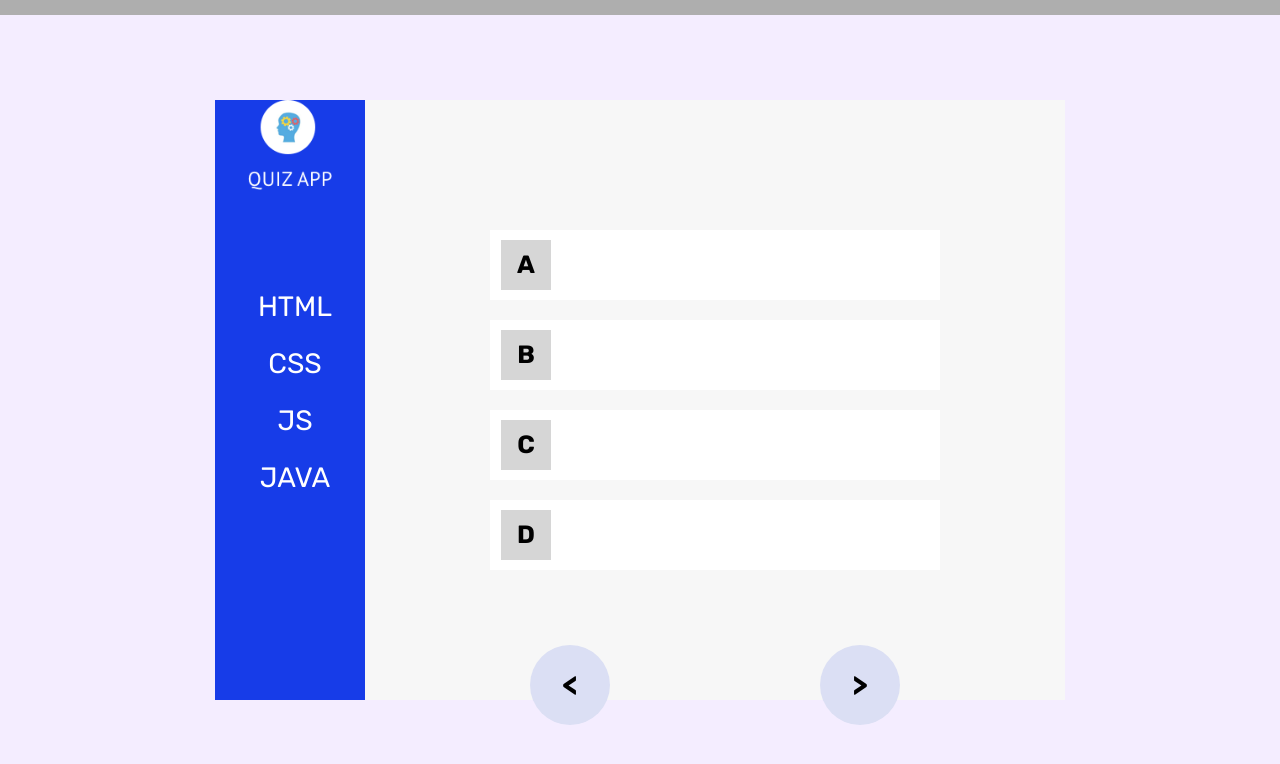
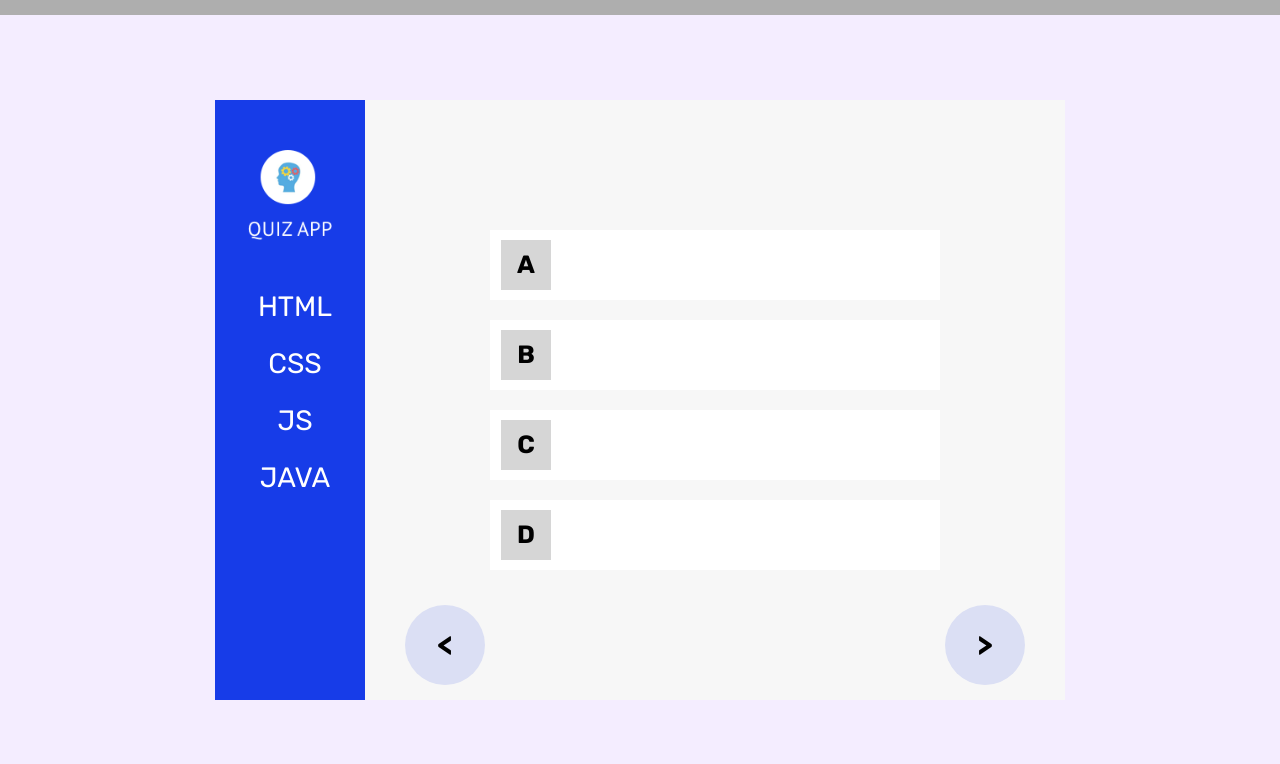
Before and after one commit to masterficx/QuizApp, a plain HTML site: page index.html in a window 1280 px wide. Drawn offline with nearby package versions, Linux system fonts and the light colour scheme.

Commit message:
position relative and absolute realy understood

```diff
--- a/style.css
+++ b/style.css
@@ -13,6 +13,7 @@ body {
     align-items: center;
     justify-content: center;
     width: 150px;
+    position: relative;
 }
 
 .nav-bar a {
@@ -33,6 +34,7 @@ body {
     display: flex;
     height: 600px;
     width: 850px;
+    position: relative;
 }
 
 .questions-parrent-container {
@@ -60,9 +62,9 @@ body {
 }
 
 .logo {
+    position: absolute;
     height: 90px;
-    position: absolute;
-    top: 100px;
+    top: 50px;
 }
 
 .progress-bar {
@@ -112,8 +114,8 @@ body {
     width: 80px;
     border-radius: 100%;
     position: absolute;
-    bottom: 75px;
-    left: 530px;
+    bottom: 15px;
+    left: 190px;
     background-color: rgb(219, 223, 244);
     border: none !important;
     text-align: center;
@@ -127,8 +129,8 @@ body {
     width: 80px;
     border-radius: 100%;
     position: absolute;
-    bottom: 75px;
-    right: 380px;
+    bottom: 15px;
+    right: 40px;
     background-color: rgb(219, 223, 244);
     border: none !important;
     text-align: center;
```
